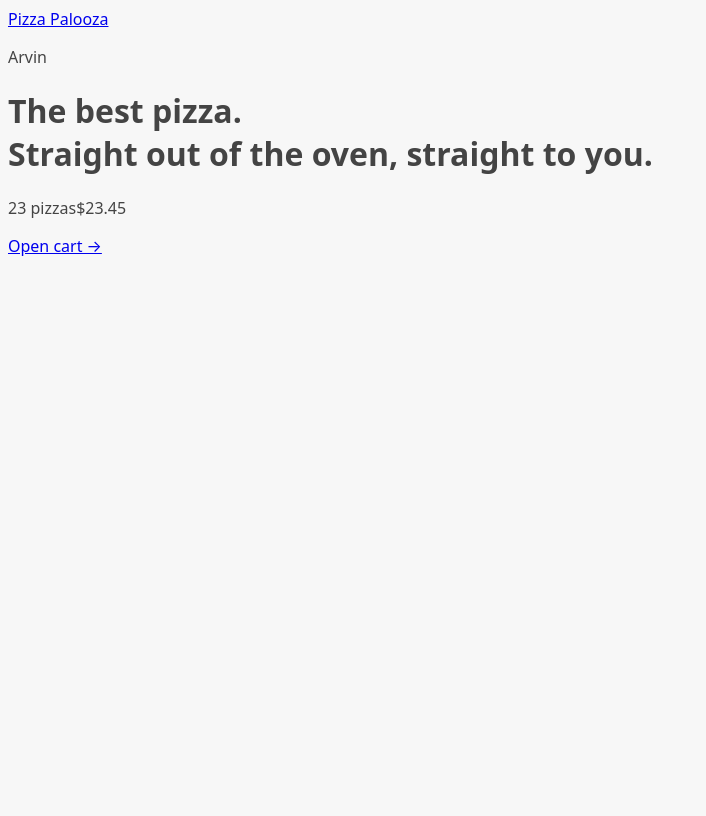
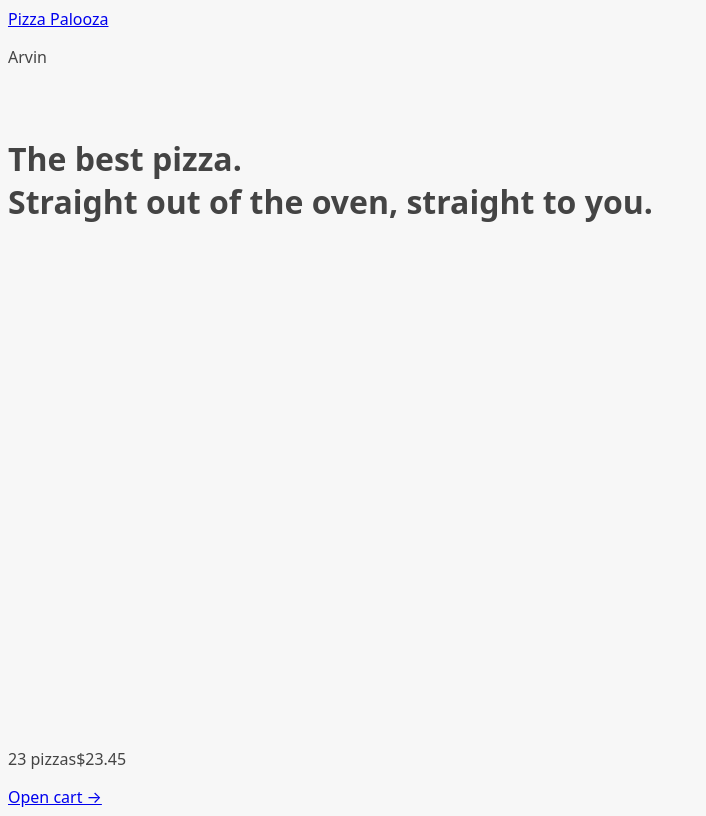
Before and after one commit to arvinbuid/pizza-palooza, a React (Vite) app: page / in a window 1280 px wide. Shown: the whole page, without its empty margins (0-706 px from the left). Built offline with nearby package versions, Linux system fonts and the light colour scheme.

Commit message:
Created Loader component to display loading indicator in the UI and used useNavigation hook from React Router inside the AppLayout component to check the state and display the Loader component is "loading".

```diff
--- a/src/features/menu/Menu.jsx
+++ b/src/features/menu/Menu.jsx
@@ -4,7 +4,6 @@
 
 function Menu() {
   const menu = useLoaderData();
-  console.log(menu);
 
   return (
     <ul>
--- a/src/ui/AppLayout.jsx
+++ b/src/ui/AppLayout.jsx
@@ -1,10 +1,16 @@
-import {Outlet} from "react-router-dom";
+import {Outlet, useNavigation} from "react-router-dom";
 import CartOverview from "../features/cart/CartOverview";
 import Header from "./Header";
+import Loader from "./Loader";
 
 function AppLayout() {
+  const navigation = useNavigation();
+  const isLoading = navigation.state === "loading";
+
   return (
-    <div>
+    <div className='layout'>
+      {isLoading && <Loader />}
+
       <Header />
 
       <main>
--- /dev/null
+++ b/src/ui/Loader.jsx
@@ -0,0 +1,5 @@
+function Loader() {
+  return <div className='loader'>Loader</div>;
+}
+
+export default Loader;
```
